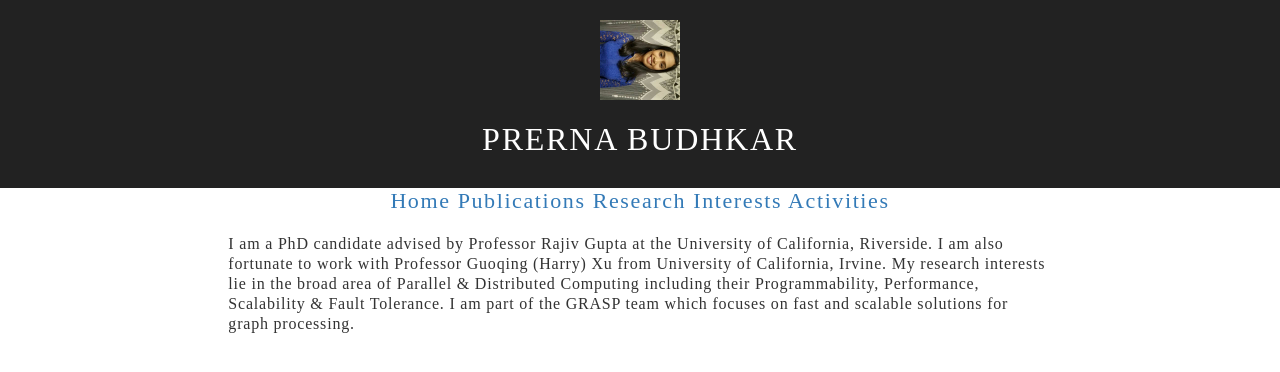
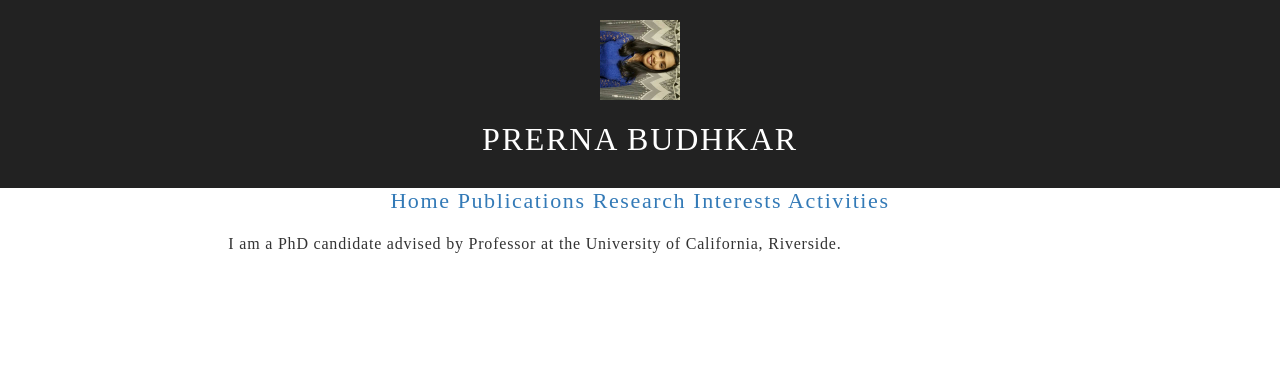
Before and after one commit to kajalagarwal/Prerna, a React (Create React App) app: page / in a window 1280 px wide. Shown: the top 372 px of the page. Built offline with nearby package versions, Linux system fonts and the light colour scheme.

Commit message:
update readme

```diff
--- a/src/App.js
+++ b/src/App.js
@@ -28,11 +28,7 @@ class App extends Component {
             <Link to="/activity"> Activities </Link>
           </div>
           <p className="marginTop20 col-md-8 col-md-offset-2 col-xs-12 lead leftAligned">
-            I am a PhD candidate advised by Professor Rajiv Gupta at the University of California, Riverside.
-            I am also fortunate to work with Professor Guoqing (Harry) Xu  from University of California, Irvine.
-            My research interests lie in the broad area of Parallel & Distributed Computing including their
-            Programmability, Performance, Scalability & Fault Tolerance. I am part of the GRASP team which
-            focuses on fast and scalable solutions for graph processing.
+            I am a PhD candidate advised by Professor  at the University of California, Riverside.
           </p>
           {this.props.children}
         </div>
```
Also changed, not shown: 1 other file (tests, documents, lock files or other folders).
